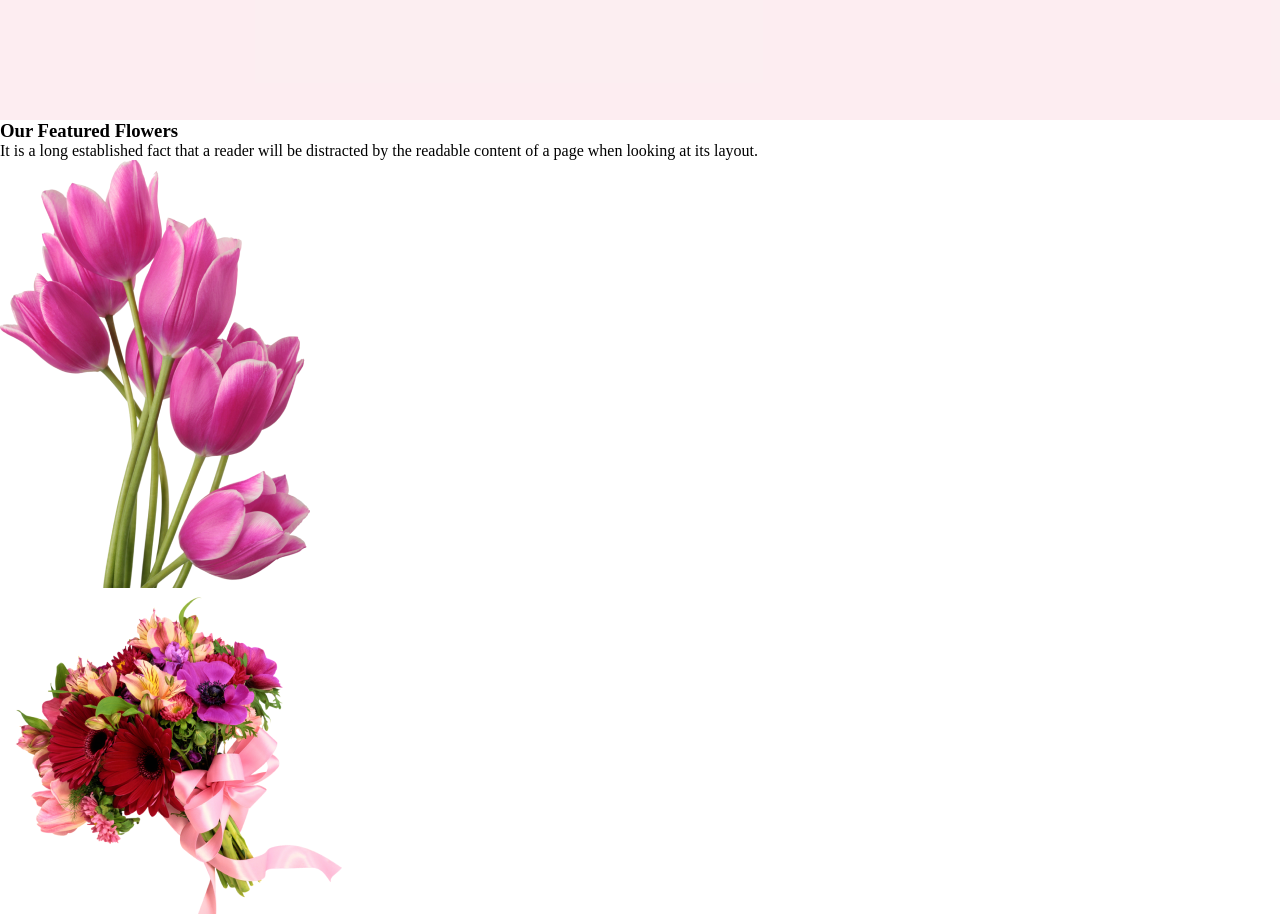
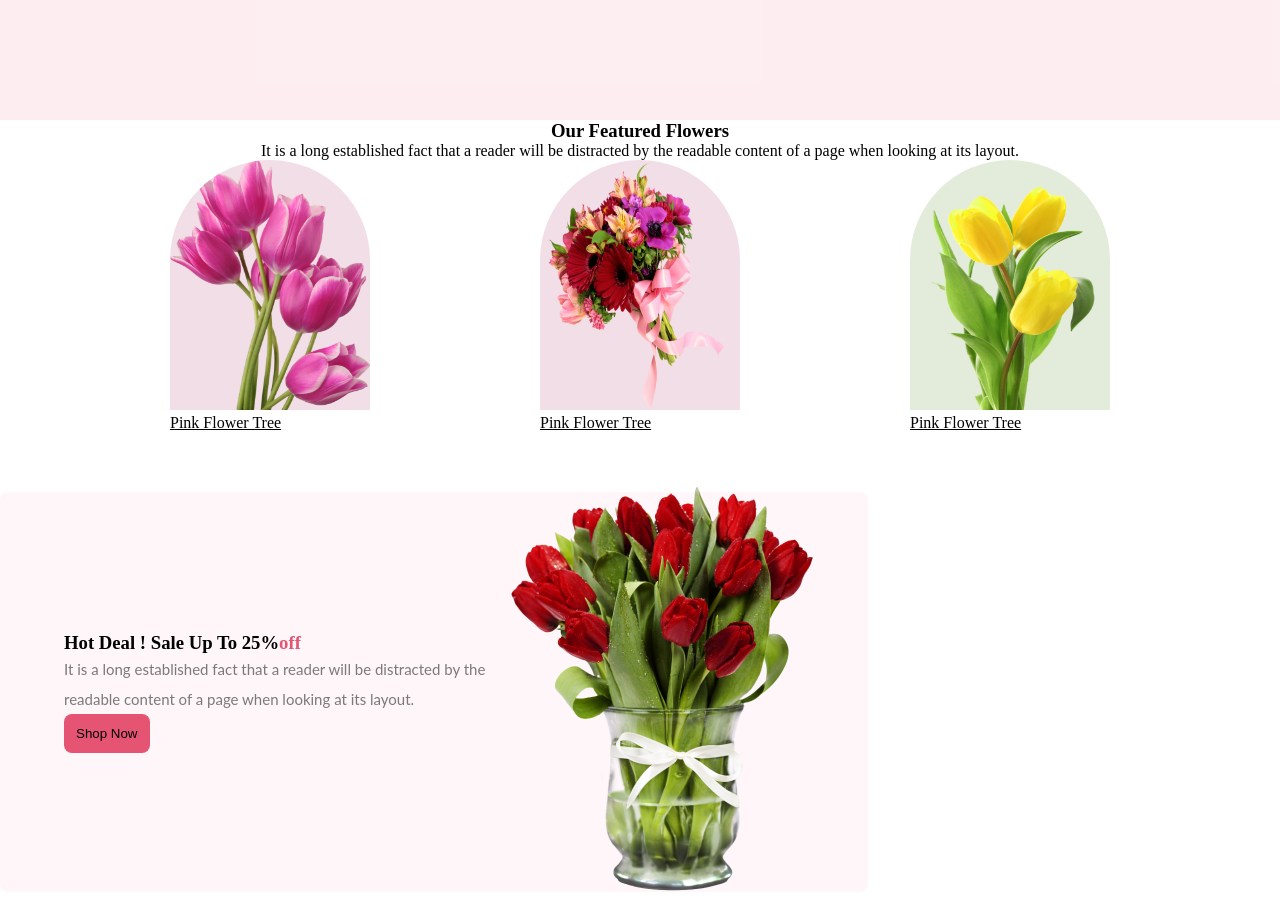
Before and after one commit to Sanobar-rahaman/assignment-1, a plain HTML site: page index.html in a window 1280 px wide. Shown: the part 680-1594 px from the top of the page. Drawn offline with Linux system fonts and the light colour scheme.

Commit message:
bouns and main section

```diff
--- a/assignment.css
+++ b/assignment.css
@@ -44,3 +44,55 @@
     height: 300px; */
     margin-right: 60px;
 }
+/* bonus section style */
+.bonus-section{
+    text-align: center;
+    align-items: center;
+}
+.flower-section{
+    display: flex;
+    justify-content: space-evenly;
+}
+.flower-one{
+    width: 200px;
+    height: 250px;
+    border-radius: 300px 300px 0px 0px;
+    background: rgba(167, 33, 98, 0.15);
+}
+.flower-two{
+    width: 200px;
+    height: 250px;
+    border-radius: 300px 300px 0px 0px;
+    background: rgba(167, 33, 98, 0.15);
+}
+.flower-three{
+    width: 200px;
+    height: 250px;
+    border-radius: 300px 300px 0px 0px;
+    background: rgba(71, 125, 17, 0.15)
+}
+/* main section style */
+.main-section{
+    display: flex;
+    justify-content: space-around;
+    align-items: center;
+    border-radius: 8px;
+    background: rgba(229, 84, 115, 0.05);
+    width: 868px;
+    height: 400px;
+    margin-top:60px;
+}
+.section-content-1{
+    width: 50%;
+    margin-left: 60px;
+}
+.section-content-2{
+    margin-right: 40px;
+}
+.main-section-img{
+    width: 318px;
+    height: 420px;
+}
+.off{
+    color: #E55473;
+}
--- a/index.html
+++ b/index.html
@@ -27,21 +27,34 @@
                 <p>It is a long established fact that a reader will be distracted by the readable content of a page when looking at its layout.</p>
             </div>
             <div class="flower-section">
-                <div class="flower-one">
-                    <img src="Flower Asset/pngwing 6.png" alt="" srcset="">
+                <div class="flowers">
+                    <img class="flower-one" src="Flower Asset/pngwing 6.png" alt="" srcset="">
+                    <p><u>Pink Flower Tree</u></p>
                 </div>
-                <div class="flower-two">
-                    <img src="Flower Asset/pngwing 5.png" alt="" srcset="">
+                <div class="flowers">
+                    <img class="flower-two" src="Flower Asset/pngwing 5.png" alt="" srcset="">
+                    <p><u>Pink Flower Tree</u></p>
                 </div>
-                <div class="flower-three">
-                    <img src="Flower Asset/pngwing 7.png" alt="" srcset="">
+                <div class="flowers">
+                    <img class="flower-three" src="Flower Asset/pngwing 7.png" alt="" srcset="">
+                    <p> <u>Pink Flower Tree</u></p>
                 </div>
             </div>
         </section>
         </div>
     </header>
     <main>
+        <div class="main-section">
+            <div class="section-content-1">
+                <h3>Hot Deal ! Sale Up To 25%<span class="off">off</span></h3>
+                <p class="deccription">It is a long established fact that a reader will be distracted by the readable content of a page when looking at its layout.</p>
+                <button class="btn-primary">Shop Now</button>
+            </div>
+            <div class="section-content-2">
+                <img class="main-section-img" src="Flower Asset/pngwing 8.png" alt="" srcset="">
+            </div>
 
+        </div>
     </main>
     <footer>
 
```
